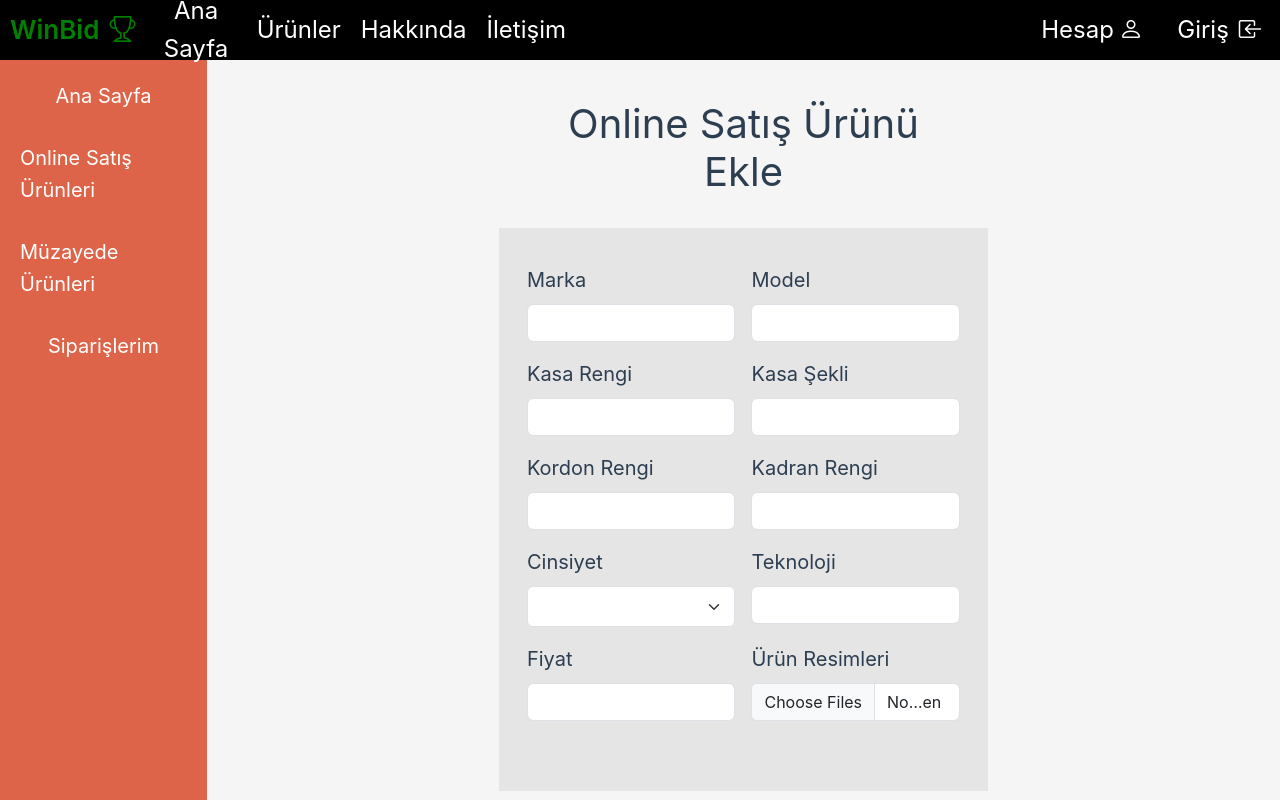
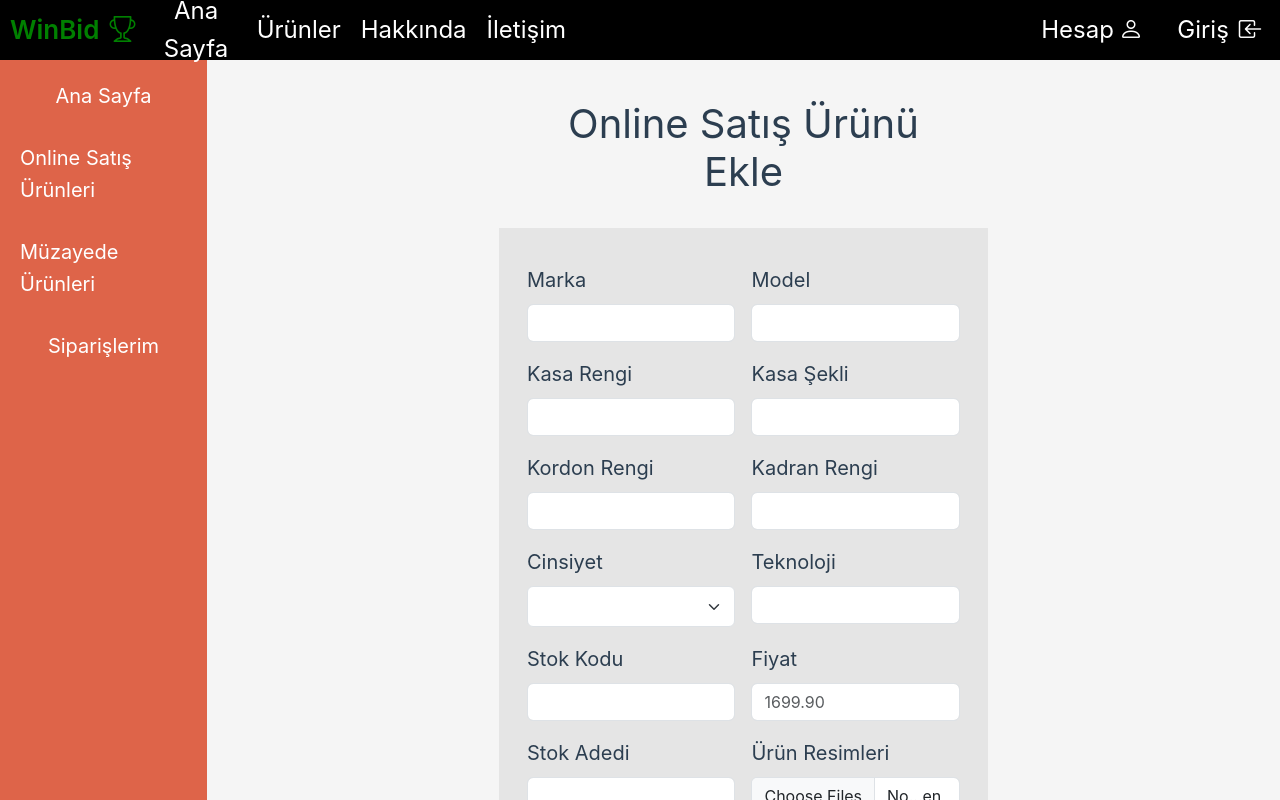
Before and after one commit to clwope/tez-frontend, a Vue app: page /admin/add-product in a window 1280 px wide. Shown: the top 800 px of the page. Built offline with nearby package versions, Linux system fonts and the light colour scheme.

Commit message:
break commit

```diff
--- a/package.json
+++ b/package.json
@@ -12,6 +12,7 @@
   "dependencies": {
     "axios": "^1.7.9",
     "jwt-decode": "^4.0.0",
+    "path": "^0.12.7",
     "vue": "^3.5.13",
     "vue-router": "^4.5.0",
     "vue3-carousel": "^0.12.0",
--- a/src/components/Login.vue
+++ b/src/components/Login.vue
@@ -83,6 +83,8 @@
                     this.$store.commit('saveToken', token);
 
                     console.log(jwtDecode(token));
+
+                    this.$router.push('/admin/home');
 
                 } catch (error) {
                     alert("Yanlış email veya şifre");
--- /dev/null
+++ b/src/components/Test.vue
@@ -0,0 +1,39 @@
+<template>
+    <button @click="getProducts">Get Products</button>
+    <button @click="deleteProduct('70bd8673-4a0c-46e3-af45-818f67c4f468')">Delete Product</button>
+</template>
+
+<script>
+import axios from 'axios';
+
+    export default{
+        data(){
+            return{
+                data: null
+            }
+        },
+        methods: {
+            async getProducts(){
+                let response = await axios.get('http://18.196.156.3:8080/api/product/get-product-list', {
+                    headers: {
+                        Authorization: `Bearer ${this.$store.state.token}`
+                    }
+                });
+                console.log(response.data);
+            },
+            async deleteProduct(id){
+                let response = await axios.delete('http://18.196.156.3:8080/api/product/delete-product-by-id', {
+                    headers: {
+                        Authorization: `Bearer ${this.$store.state.token}`,
+                        productId: id
+                    }
+                });
+                console.log(response.data);
+            }
+        }
+    }
+</script>
+
+<style scoped>
+
+</style>
--- a/src/components/admin/AddProduct.vue
+++ b/src/components/admin/AddProduct.vue
@@ -9,44 +9,51 @@
             <form class="row g-3">
                 <div class="col-md-6">
                     <label for="product_brand" class="form-label">Marka</label>
-                    <input type="text" class="form-control" id="product_brand" v-model="brand">
+                    <input type="text" class="form-control" id="product_brand" v-model="product.brand">
                 </div>
                 <div class="col-md-6">
                     <label for="product_model" class="form-label">Model</label>
-                    <input type="text" class="form-control" id="product_model" v-model="model">
+                    <input type="text" class="form-control" id="product_model" v-model="product.model">
                 </div>
                 <div class="col-md-6">
                     <label for="product_case_color" class="form-label">Kasa Rengi</label>
-                    <input type="text" class="form-control" id="product_case_color" v-model="caseColor">
+                    <input type="text" class="form-control" id="product_case_color" v-model="product.caseColor">
                 </div>
                 <div class="col-md-6">
                     <label for="product_case_shape" class="form-label">Kasa Şekli</label>
-                    <input type="text" class="form-control" id="product_case_shape" v-model="caseShape">
+                    <input type="text" class="form-control" id="product_case_shape" v-model="product.caseShape">
                 </div>
                 <div class="col-md-6">
                     <label for="product_cord_color" class="form-label">Kordon Rengi</label>
-                    <input type="text" class="form-control" id="product_cord_color" v-model="cordColor">
+                    <input type="text" class="form-control" id="product_cord_color" v-model="product.bandColor">
                 </div>
                 <div class="col-md-6">
                     <label for="product_dial_color" class="form-label">Kadran Rengi</label>
-                    <input type="text" class="form-control" id="product_dial_color" v-model="dialColor">
+                    <input type="text" class="form-control" id="product_dial_color" v-model="product.dialColor">
                 </div>
                 <div class="col-md-6">
                     <label for="product_gender" class="form-label">Cinsiyet</label>
-                    <select class="form-select" id="product_gender" v-model="gender">
+                    <select class="form-select" id="product_gender" v-model="product.gender">
                         <option value="Unisex" selected>Unisex</option>
                         <option value="Erkek">Erkek</option>
                         <option value="Kadın">Kadın</option>
                     </select>
-                    <!-- <input type="email" class="form-control" id="product_gender"> -->
                 </div>
                 <div class="col-md-6">
                     <label for="product_technology" class="form-label">Teknoloji</label>
-                    <input type="text" class="form-control" id="product_technology" v-model="technology">
+                    <input type="text" class="form-control" id="product_technology" v-model="product.technology">
+                </div>
+                <div class="col-md-6">
+                    <label for="product_sku" class="form-label">Stok Kodu</label>
+                    <input type="text" class="form-control" id="product_sku" v-model="product.sku">
                 </div>
                 <div class="col-md-6">
                     <label for="product_price" class="form-label">Fiyat</label>
-                    <input type="number" min="0" class="form-control" id="product_price" v-model="price">
+                    <input type="number" min="0" class="form-control" id="product_price" placeholder="1699.90" v-model="product.price">
+                </div>
+                <div class="col-md-6">
+                    <label for="product_stok_count" class="form-label">Stok Adedi</label>
+                    <input type="number" min="1" class="form-control" id="product_stok_count" v-model="product.stockCount">
                 </div>
                 <div class="col-md-6">
                     <label for="product_images" class="form-label">Ürün Resimleri</label>
@@ -57,29 +64,51 @@
                 </div>
             </form>
 
-            <button type="submit">Ürünü Ekle</button>
+            <button type="submit" @click="addProduct">Ürünü Ekle</button>
 
         </div>
     </div>
 </template>
 
 <script>
+    import axios from 'axios';
+    import { jwtDecode } from 'jwt-decode';
+
     export default {
         data() {
             return {
-      previewImages: [], // Array to store image previews
-      uploadedFiles: []  // Array to store the actual files
+                previewImages: [],
+                product: {
+                    name: 'Ürün İsmi',
+                    description: 'abc',
+                    price: null,
+                    sku: null,
+                    brand: null,
+                    model: null,
+                    caseColor: null,
+                    caseShape: null,
+                    bandColor: null,
+                    dialColor: null,
+                    gender: null,
+                    technology: null,
+                    isAvailable: true,
+                    stockCount: null,
+                    productImages: null,
+                    userId: null,
+                    categoryId: "3deabc52-a8e6-47df-a211-fac748c6c979"
+                }
             };
         },
         methods: {
             handleFileUpload(event) {
                 this.previewImages = []; // Clear existing previews
-      this.uploadedFiles = []; // Clear existing files
+                this.product.productImages = [];
 
                 const files = event.target.files;
 
                 Array.from(files).forEach(file => {
-        this.uploadedFiles.push(file); // Store the file
+                    let path = "file:///C:/Users/tahab/OneDrive/Masaüstü/tez-frontend-images/";
+                    this.product.productImages.push({ path: path + file.name });
 
                     const reader = new FileReader();
                     reader.onload = e => {
@@ -87,6 +116,31 @@
                     };
                     reader.readAsDataURL(file); // Convert file to Data URL for preview
                 });
+            },
+            logProduct(){
+                console.log(this.product);
+            },
+            async addProduct(){
+                try {
+                    let token = jwtDecode(this.$store.state.token);
+                    this.product.userId = token.Id;
+
+                    this.logProduct();
+
+                    let response = await axios.post('http://18.196.156.3:8080/api/product/create-product', this.product,
+                        {
+                            headers: {
+                                Authorization: `Bearer ${this.$store.state.token}`
+                            }
+                        }
+                    );
+
+                    console.log(response.data);
+                    alert("Ürününüz başarıyla eklendi!")
+                } catch (error) {
+                    console.error(error);
+                    alert("Bir hata oluştu");
+                }
             }
         }
     };
--- a/src/components/admin/Home.vue
+++ b/src/components/admin/Home.vue
@@ -4,7 +4,7 @@
         <sidebar></sidebar>
 
         <main>
-            <h2>Hoşgeldiniz username12234!</h2>
+            <h2>Hoşgeldiniz {{username}}!</h2>
             <h3>Toplam Ürünleriniz: 12</h3>
             <h3>Online Satış Ürünleri: <a href="">8</a></h3>
             <h3>Müzayede Ürünleri: <a href="">4</a></h3>
@@ -19,7 +19,36 @@
 </template>
 
 <script>
+    import axios from 'axios';
+    import { jwtDecode } from 'jwt-decode';
 
+    export default {
+        data(){
+            return {
+                username: ''
+            }
+        },
+        methods: {
+            async getUserData(){
+                let userId = jwtDecode(this.$store.state.token).Id;
+                console.log(userId)
+                let response = await axios.get('http://18.196.156.3:8080/api/user/get-user-by-id', {
+                    headers: {
+                        Authorization: `Bearer ${this.$store.state.token}`,
+                        userId: userId
+                    }
+                });
+                console.log(response.data);
+
+                this.username = response.data.data.userName;
+
+                console.log(this.username)
+            }
+        },
+        mounted(){
+            this.getUserData();
+        }
+    }
 </script>
 
 <style scoped>
--- a/src/main.js
+++ b/src/main.js
@@ -19,6 +19,7 @@ import Product from './components/Product.vue';
 import AdminHome from './components/admin/Home.vue';
 import AddProduct from './components/admin/AddProduct.vue';
 import AddAuctionProduct from './components/admin/AddAuctionProduct.vue'
+import Test from './components/Test.vue'
 
 const router = createRouter({
     history: createWebHistory(import.meta.env.BASE_URL),
@@ -32,7 +33,8 @@ const router = createRouter({
         { path: '/auction-product', component: AuctionProduct },
         { path: '/admin/home', component: AdminHome },
         { path: '/admin/add-product', component: AddProduct },
-        { path: '/admin/add-auction-product', component: AddAuctionProduct }
+        { path: '/admin/add-auction-product', component: AddAuctionProduct },
+        { path: '/test', component: Test }
     ]
 })
 
```
Also changed, not shown: 1 other file (tests, documents, lock files or other folders). Lines whose indentation alone changed are shown as unchanged.
